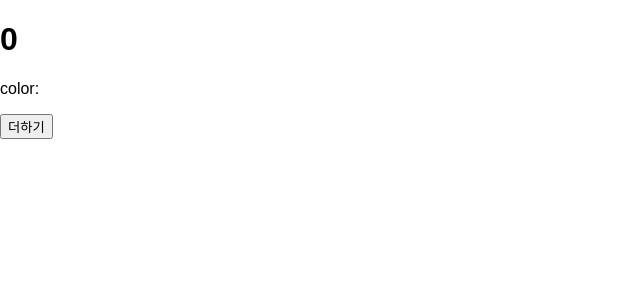
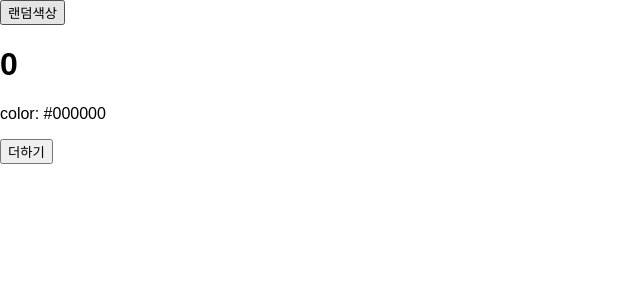
Before and after one commit to DottJs/reattest, a React (Create React App) app in the folder hello-react/: page / in a window 1280 px wide. Shown: the top 300 px of the page, without its empty margins (0-640 px from the left). Built offline with nearby package versions, Linux system fonts and the light colour scheme.

Commit message:
func Component
props 만 받아서 처리할때

```diff
--- a/hello-react/src/App.js
+++ b/hello-react/src/App.js
@@ -6,17 +6,25 @@ import React, { Component } from 'react';
 // import IterationSample from './IterationSample'; //첫글자는 대문자로 시작해야한다.
 import LifeCycleSample from './LifeCycleSample'; //첫글자는 대문자로 시작해야한다.
 
+function getRandomColor(){
+  return '#' + Math.floor(Math.random() * 16777215).toString(16);
+}
+
 class App extends Component {
 
+  state = {
+    color : '#000000'
+  }
+
+  handleClick = () =>{
+    this.setState({color : getRandomColor()});
+  }
   render() {
     return (
-      // 첫글자는 대문자로 시작해야 된다.
       <div>
-          {/* <ValidationSample /> */}
-          {/* <Scrollbox ref={(ref) =>{this.scrollBox = ref }} />
-          <button onClick={()=>{ this.scrollBox.scollToBottom() }}>밑으로</button> */}
-          {/* <IterationSample /> */}
-          <LifeCycleSample />
+        <button onClick={this.handleClick}>랜덤색상</button>
+          <LifeCycleSample color={this.state.color}/>
+          {/* color의 값은 App Class 의 state를 사용함 / 나타내는 코드는 LifeCycle에서 사용함*/}
       </div>
     );
   }
```
Also changed, not shown: hello-react/src/FuncComponent.js (added, +7 -0 lines), hello-react/src/LifeCycleSample.js (+5 -4 lines).
